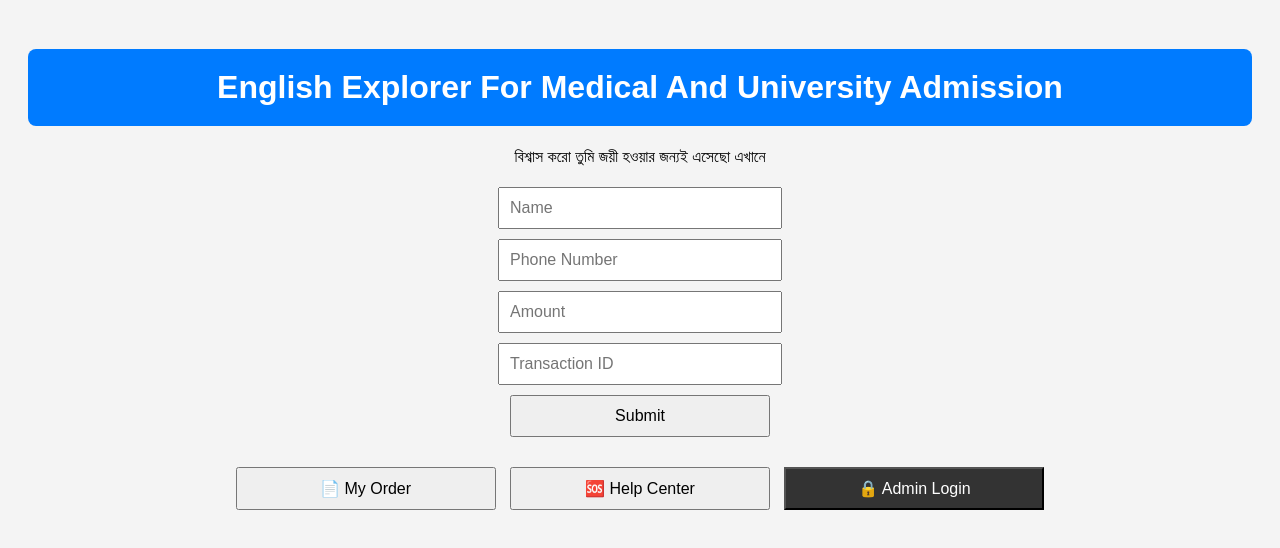
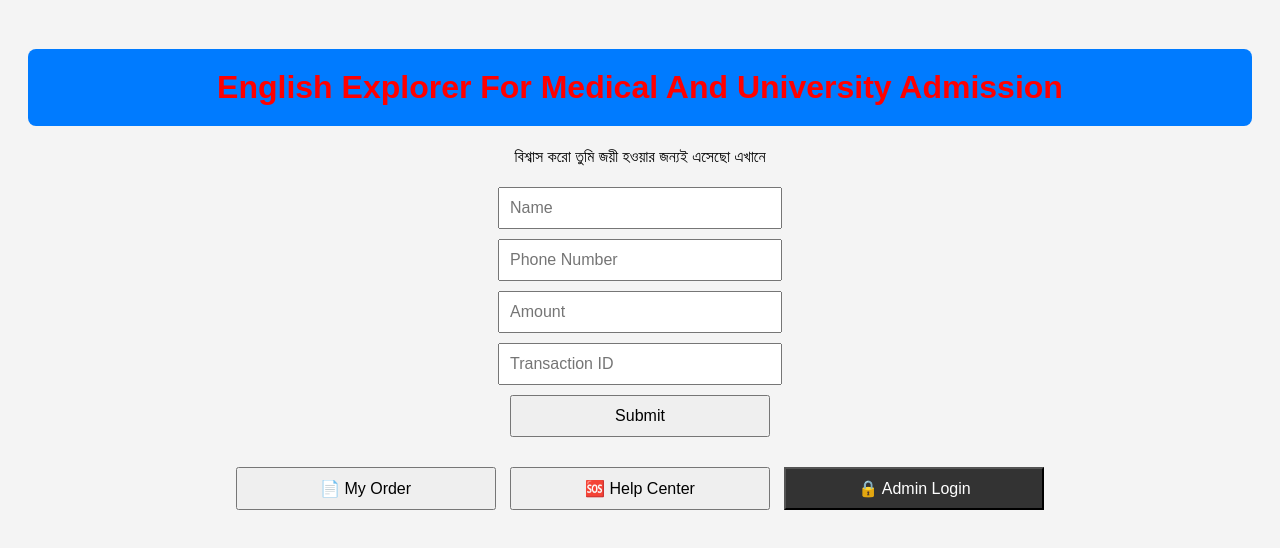
Before and after one commit to naim2k2k/engforadmisson, a plain HTML site: page index.html in a window 1280 px wide. Drawn offline with Linux system fonts and the light colour scheme.

Commit message:
Update index.html

```diff
--- a/index.html
+++ b/index.html
@@ -5,7 +5,7 @@
   <title>English Explorer For Medical And University Admission</title>
   <style>
     body { font-family: sans-serif; text-align: center; background: #f4f4f4; padding: 20px; }
-    h1 { background: #007bff; color: white; padding: 20px; border-radius: 8px; font-weight: bold; }
+    h1 { background: #007bff; color: red; padding: 20px; border-radius: 8px; font-weight: bold; }
     input, button, textarea { padding: 10px; width: 260px; margin: 5px; font-size: 16px; }
     button { cursor: pointer; }
     .admin-btn { background: #333; color: #fff; }
```
